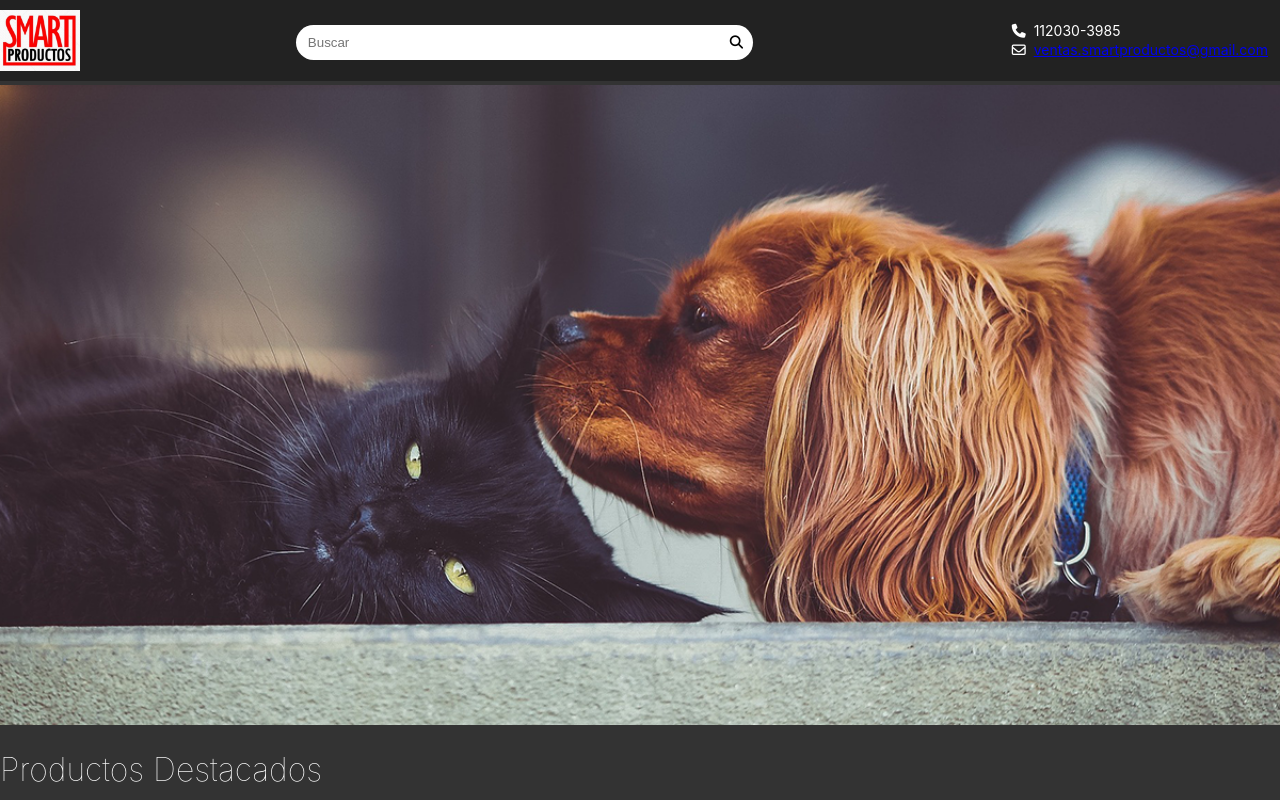
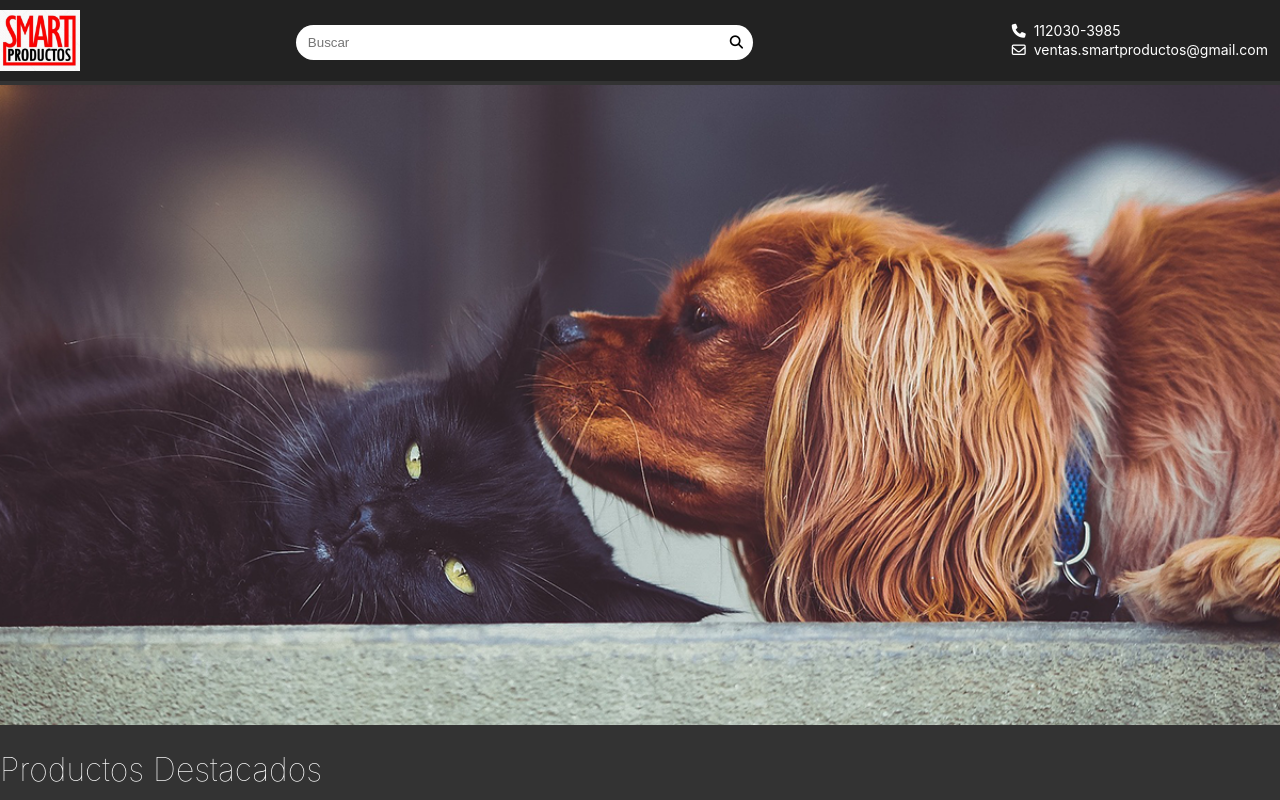
Before and after one commit to IgnacioSotelo/PetshopWeb, a React (Create React App) app: page / in a window 1280 px wide. Shown: the top 800 px of the page. Built offline with nearby package versions, Linux system fonts and the light colour scheme; no server answers.

Commit message:
Update Navbar.css

```diff
--- a/src/components/Navbar.css
+++ b/src/components/Navbar.css
@@ -52,3 +52,8 @@ nav {
 .div__numeromail i {
     margin: 0px 8px;
 }
+
+.div__numeromail a {
+    text-decoration: none;
+    color: #fff;
+}
```
